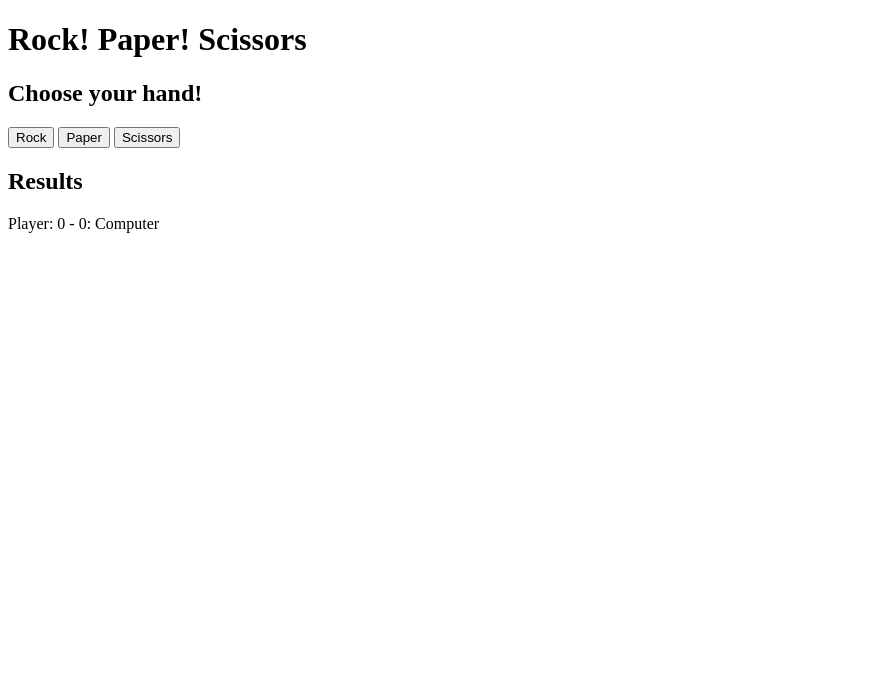
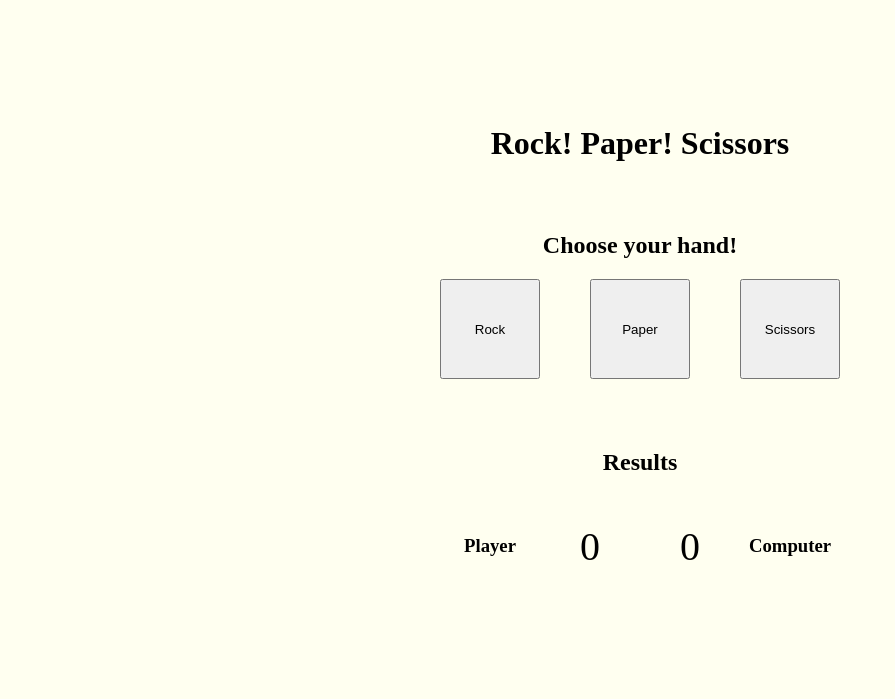
Before and after one commit to SuperChakib/odin-rock_paper_scissors, a plain HTML site: page index.html in a window 1280 px wide. Shown: the whole page, without its empty margins (0-895 px from the left). Drawn offline with Linux system fonts and the light colour scheme.

Commit message:
basic styling

```diff
--- a/index.html
+++ b/index.html
@@ -18,10 +18,13 @@
             <button>Scissors</button>
         </div>
         <h2>Results</h2>
-        <div>
-            <p>Player: <span id="player-score">0</span> - <span id="computer-score">0</span>: Computer</p>
-            <p id="message"></p>
+        <div class='score'>
+            <h3>Player</h3>
+            <p id="player-score">0</p>
+            <p id="computer-score">0</p>
+            <h3>Computer</h3>
         </div>
+        <div id="message"></div>
     </div>
 
 </body>
--- a/styles.css
+++ b/styles.css
@@ -0,0 +1,52 @@
+body {
+  margin: 0;
+  background-color: ivory;
+}
+
+.game {
+  display: flex;
+  flex-direction: column;
+  align-items: center;
+  justify-content: center;
+  height: 100vh;
+  margin: auto;
+}
+
+.game > h1 {
+  margin-bottom: 50px;
+}
+
+.cards {
+  display: flex;
+  gap: 50px;
+  margin-bottom: 50px;
+}
+
+button {
+  min-width: 100px;
+  min-height: 100px;
+}
+
+.score {
+  display: flex;
+  align-items: center;
+  justify-content: center;
+}
+
+.score * {
+  margin: 0;
+  height: 100px;
+  width: 100px;
+  text-align: center;
+  display: flex;
+  align-items: center;
+  justify-content: center;
+}
+
+.score p {
+  font-size: 40px;
+}
+
+#message {
+  height: 100px;
+}
```
